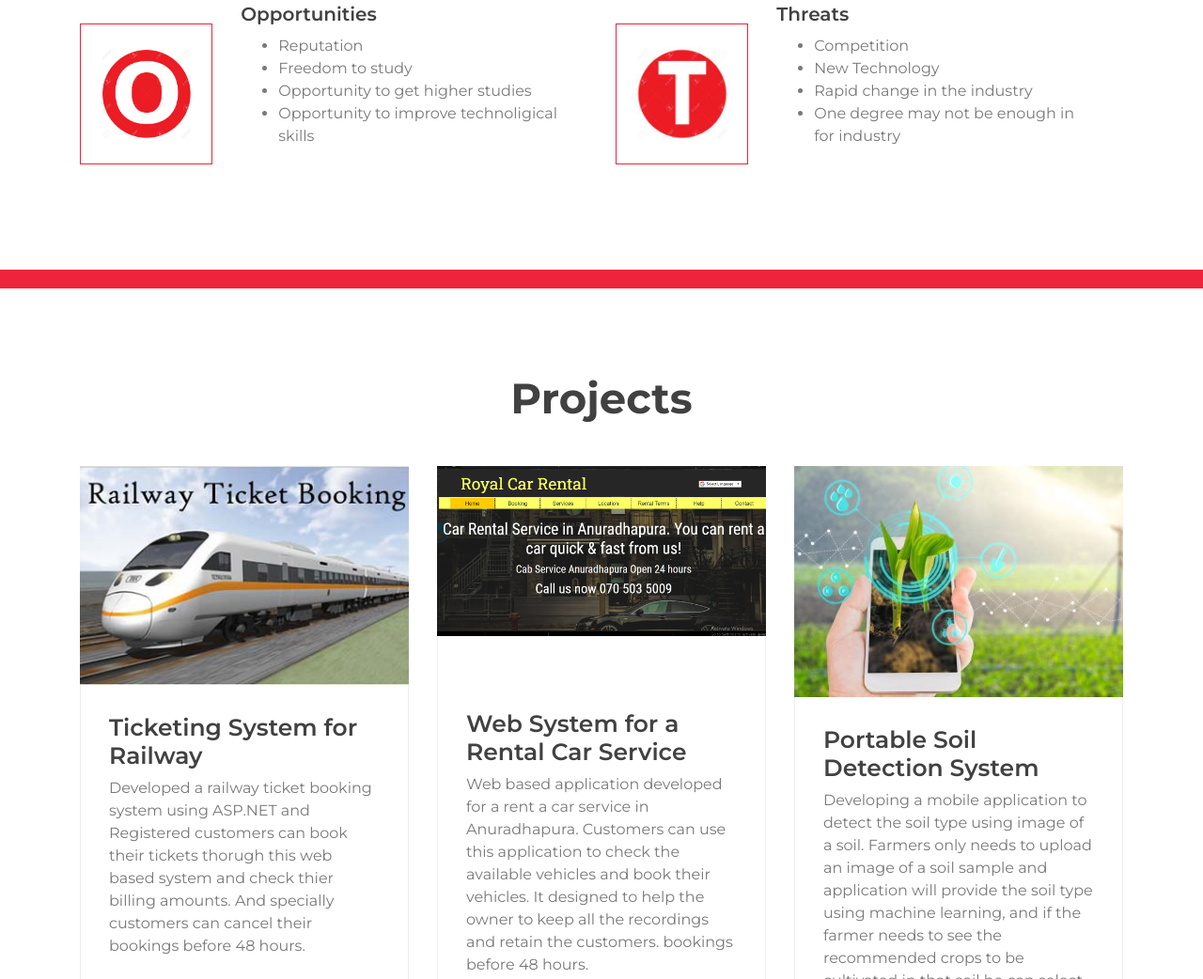
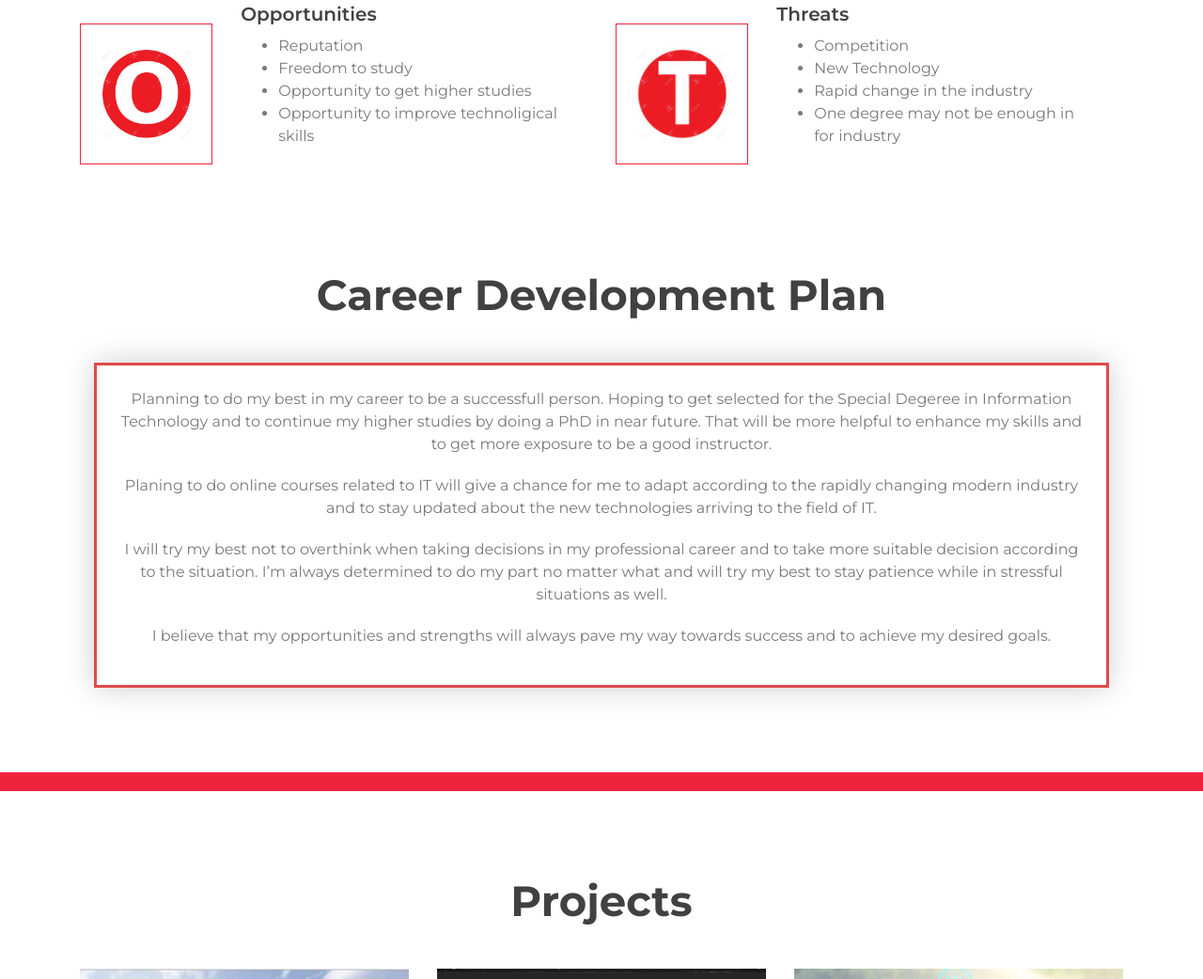
Before and after one commit to diliboy/dilanbandara.github.io, a plain HTML site: page index.html in a window 1280 px wide. Shown: the part 7665-8707 px from the top of the page at 94% size. Drawn offline with nearby package versions, Linux system fonts and the light colour scheme.

Commit message:
final-1 after completing career plan

```diff
--- a/css/style.css
+++ b/css/style.css
@@ -1067,6 +1067,7 @@ a:focus {
 .price .featured-item {
     box-shadow: 0 0 30px rgba(0, 0, 0, .2);
     z-index: 1;
+    border: rgb(223, 74, 74) solid;
 }
 
 .price .price-header,
@@ -1127,6 +1128,7 @@ a:focus {
 
 .price .price-description ul li {
     padding: 0 0 20px 0;
+    margin: 0 20px 0 20px;
 }
 
 .price .price-item .price-action {
--- a/index.html
+++ b/index.html
@@ -887,43 +887,56 @@
 
 
         <!-- Price Start -->
-        <!-- <div class="price" id="price">
+        <div class="price" id="price">
             <div class="container">
                 <div class="section-header text-center wow zoomIn" data-wow-delay="0.1s">
-                    <p>Pricing Plan</p>
-                    <h2>Affordable Price</h2>
+
+                    <h2>Career Development Plan</h2>
                 </div>
                 <div class="row">
-                    <div class="col-md-4 wow fadeInUp" data-wow-delay="0.5s">
-                        <div class="price-item">
-                            <div class="price-header">
+                    <div class="col-md-12 wow fadeInUp" data-wow-delay="0.5s">
+                        <div class="price-item featured-item">
+                            <!-- <div class="price-header">
                                 <div class="price-title">
-                                    <h2>Basic</h2>
+                                    <h2>Higher Studies</h2>
                                 </div>
                                 <div class="price-prices">
                                     <h2><small>$</small>49<span>/ mo</span></h2>
                                 </div>
-                            </div>
+                            </div> -->
                             <div class="price-body">
                                 <div class="price-description">
-                                    <ul>
-                                        <li>Bootstrap 4</li>
-                                        <li>Font Awesome 5</li>
-                                        <li>Responsive Design</li>
-                                        <li>Browser Compatibility</li>
-                                        <li>Easy To Use</li>
-                                    </ul>
+                                    <br>
+                                       <ul>
+                                           <li> Planning to do my best in my career to be a successfull person.
+                                           Hoping to get selected for the Special Degeree in Information Technology
+                                           and to continue my higher studies by doing a PhD in near future.
+                                           That will be more helpful to enhance my skills and to get more exposure to be a good instructor.</li>
+
+                                           <li> Planing to do online courses related to IT will give a chance for me to adapt according to the rapidly
+                                           changing modern industry and to stay updated about the new technologies arriving to the field of IT.</li>
+
+                                           <li>I will try my best not to overthink when taking decisions in my professional career and to take more suitable
+                                            decision according to the situation. I’m always determined to do my part no matter what and will try my best to stay
+                                            patience while in stressful situations as well.
+                                           </li>
+                                           <li>
+                                            I believe that my opportunities and strengths will always pave my way towards success and to achieve my desired goals.
+                                           </li>
+
+                                        </ul>
+
                                 </div>
                             </div>
                             <div class="price-footer">
-                                <div class="price-action">
+                                <!-- <div class="price-action">
                                     <a class="btn" href="">Order Now</a>
-                                </div>
+                                </div> -->
                             </div>
                         </div>
                     </div>
 
-                    <div class="col-md-4 wow fadeInUp" data-wow-delay="0.0s">
+                   <!--<div class="col-md-4 wow fadeInUp" data-wow-delay="0.0s">
                         <div class="price-item featured-item">
                             <div class="price-header">
                                 <div class="price-title">
@@ -977,11 +990,11 @@
                                     <a class="btn" href="">Order Now</a>
                                 </div>
                             </div>
-                        </div>
+                        </div>-->
                     </div>
                 </div>
             </div>
-        </div> -->
+        </div>
         <!-- Price End -->
 
 
```
